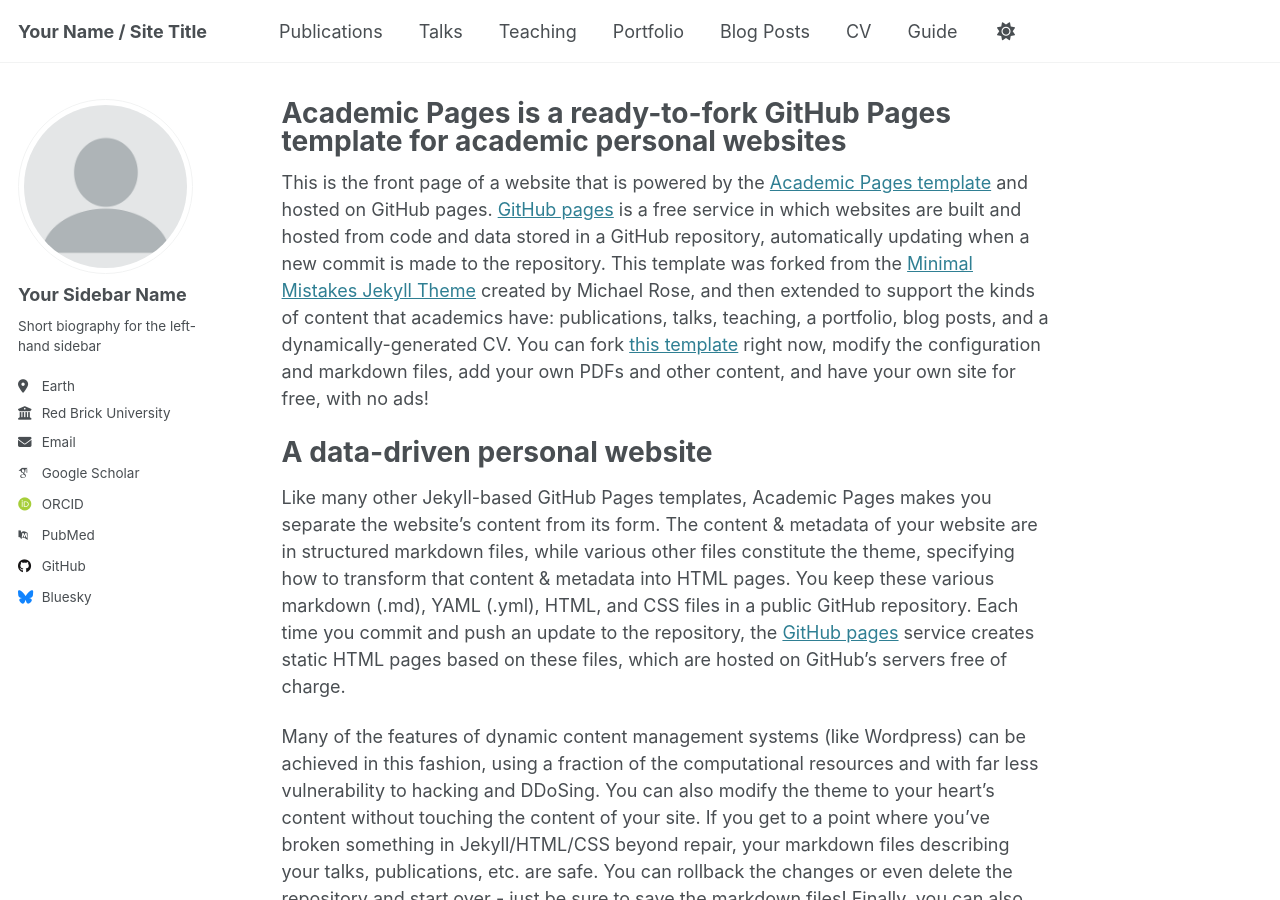
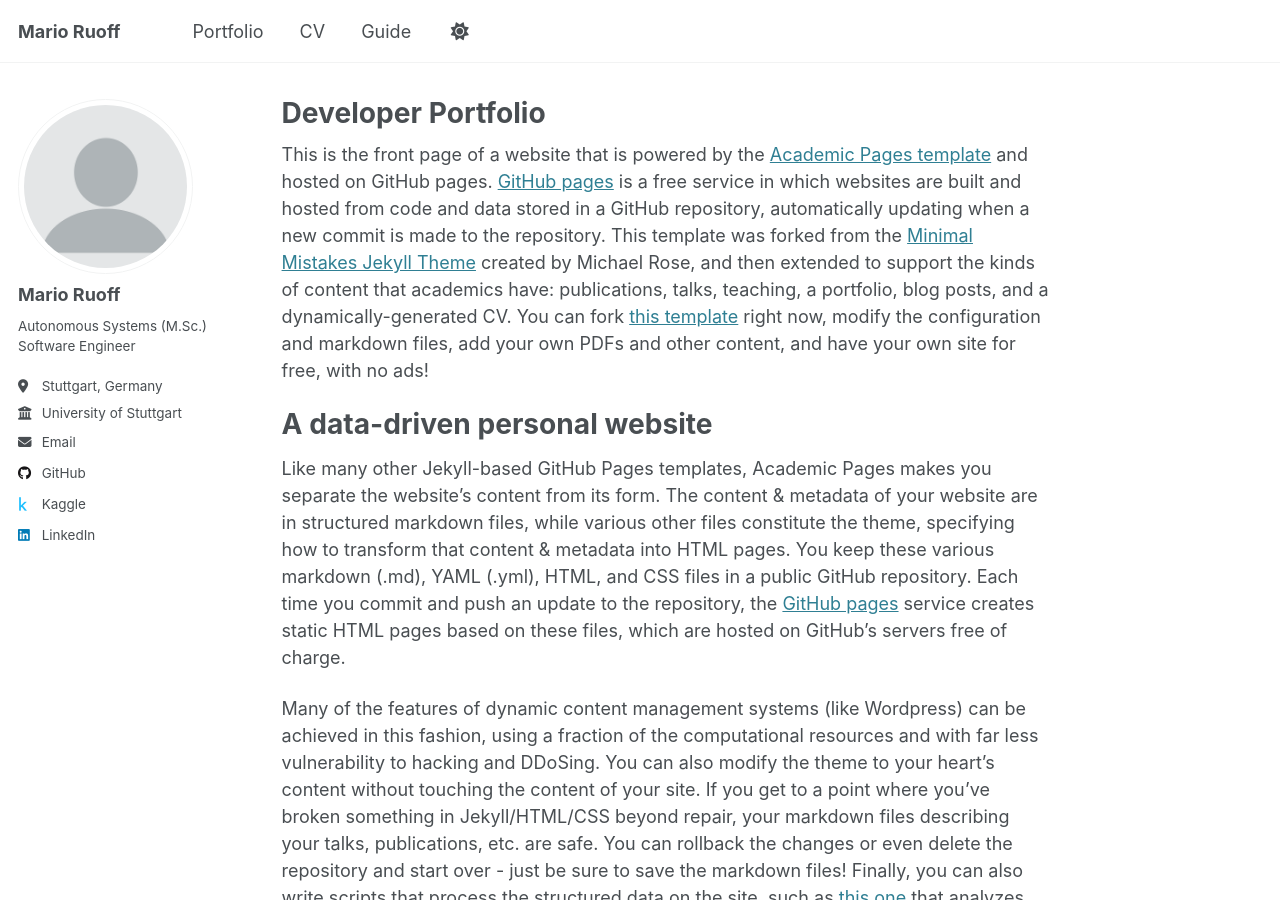
Before and after one commit to mario-ruoff/mario-ruoff.github.io, a Jekyll site: the page built from _pages/about.md, in a window 1280 px wide and 900 px high. Built offline with Jekyll 4.4.1, drawn with Linux system fonts in a browser that asks for light colours; some web fonts are replaced; some of the changed text lies outside the part shown.

Commit message:
Add basic information

```diff
--- a/_config.yml
+++ b/_config.yml
@@ -9,13 +9,13 @@
 # Basic Site Settings
 locale                   : "en-US"
 site_theme               : "default"
-title                    : "Your Name / Site Title"
+title                    : "Mario Ruoff"
 title_separator          : "-"
-name                     : &name "Your Name"
+name                     : &name "Mario Ruoff"
 description              : &description "personal description"
-url                      : https://academicpages.github.io # the base hostname & protocol for your site e.g. "https://[your GitHub username].github.io"
+url                      : https://mario-ruoff.com # the base hostname & protocol for your site e.g. "https://[your GitHub username].github.io"
 baseurl                  : "" # the subpath of your site, e.g. "/blog"
-repository               : "academicpages/academicpages.github.io"
+repository               : "mario-ruoff/mario-ruoff.github.io"
 
 # Site Author - The following control what appear as part of the author content on the side bar.
 #               If a field is blank the icon and link will not appear, otherwise it will be shown.
@@ -23,21 +23,21 @@
 author:
   # Biographic information
   avatar           : "profile.png"
-  name             : "Your Sidebar Name"
+  name             : "Mario Ruoff"
   pronouns         : # example: "she/her"
-  bio              : "Short biography for the left-hand sidebar"
-  location         : "Earth"
-  employer         : "Red Brick University"
+  bio              : "Autonomous Systems (M.Sc.) Software Engineer"
+  location         : "Stuttgart, Germany"
+  employer         : "University of Stuttgart"
   uri              : # URL
   email            : "none@example.org"
 
   # Academic websites
   arxiv            : # URL - Update with the correct link to your profile
-  googlescholar    : "https://scholar.google.com/citations?user=PS_CX0AAAAAJ"
+  googlescholar    : # "https://scholar.google.com/citations?user=PS_CX0AAAAAJ"
   impactstory      : # URL
-  orcid            : "http://orcid.org/yourorcidurl"
+  orcid            : # "http://orcid.org/yourorcidurl"
   semantic         : # URL
-  pubmed           : "https://www.ncbi.nlm.nih.gov/pubmed/?term=john+snow"
+  pubmed           : # "https://www.ncbi.nlm.nih.gov/pubmed/?term=john+snow"
   researchgate     : # URL
   scopus           : # URL
 
@@ -45,12 +45,12 @@
   bitbucket        : # Username - Update with your username on the site
   codepen          : # Username
   dribbble         : # Username
-  github           : "academicpages"
-  kaggle           : # Username
+  github           : "mario-ruoff"
+  kaggle           : "MarioRuoff"
   stackoverflow    : # User number or user number and name (i.e., use "1" or "1/jeff-atwood")
 
   # Social media
-  bluesky          : "bsky.app" # Replace this with you Bluesky username
+  bluesky          : #"bsky.app" # Replace this with you Bluesky username
   facebook         : # Username
   flickr           : # Username
   foursquare       : # Username
@@ -59,7 +59,7 @@
   keybase          : # Username
   instagram        : # Username
   lastfm           : # Username
-  linkedin         : # Username
+  linkedin         : mario-ruoff
   mastodon         : # URL
   medium           : # URL
   pinterest        : # Username
@@ -131,7 +131,7 @@
 
 # Social Sharing
 twitter:
-  username               : &twitter
+  username               :
 facebook:
   username               :
   app_id                 :
--- a/_pages/about.md
+++ b/_pages/about.md
@@ -1,6 +1,6 @@
 ---
 permalink: /
-title: "Academic Pages is a ready-to-fork GitHub Pages template for academic personal websites"
+title: "Developer Portfolio"
 author_profile: true
 redirect_from:
   - /about/
```
Also changed, not shown: _data/navigation.yml (+8 -8 lines).
